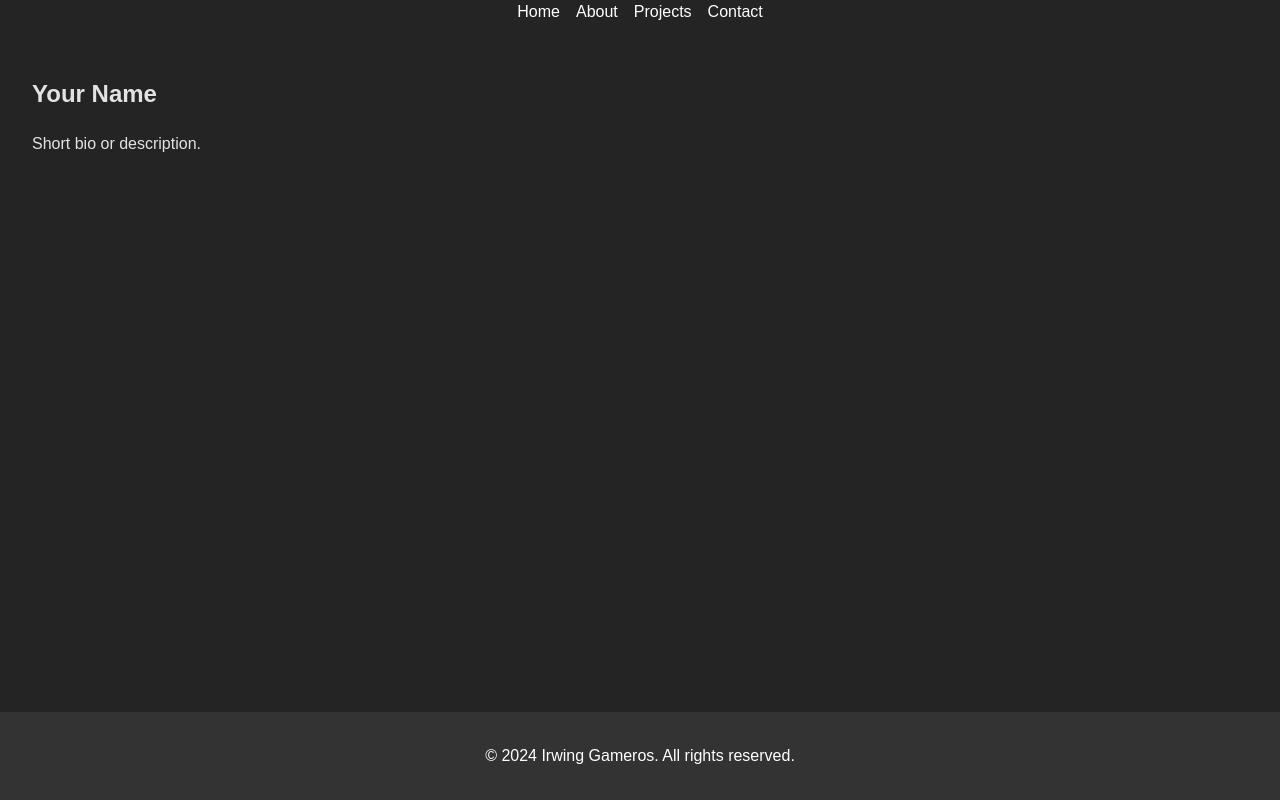
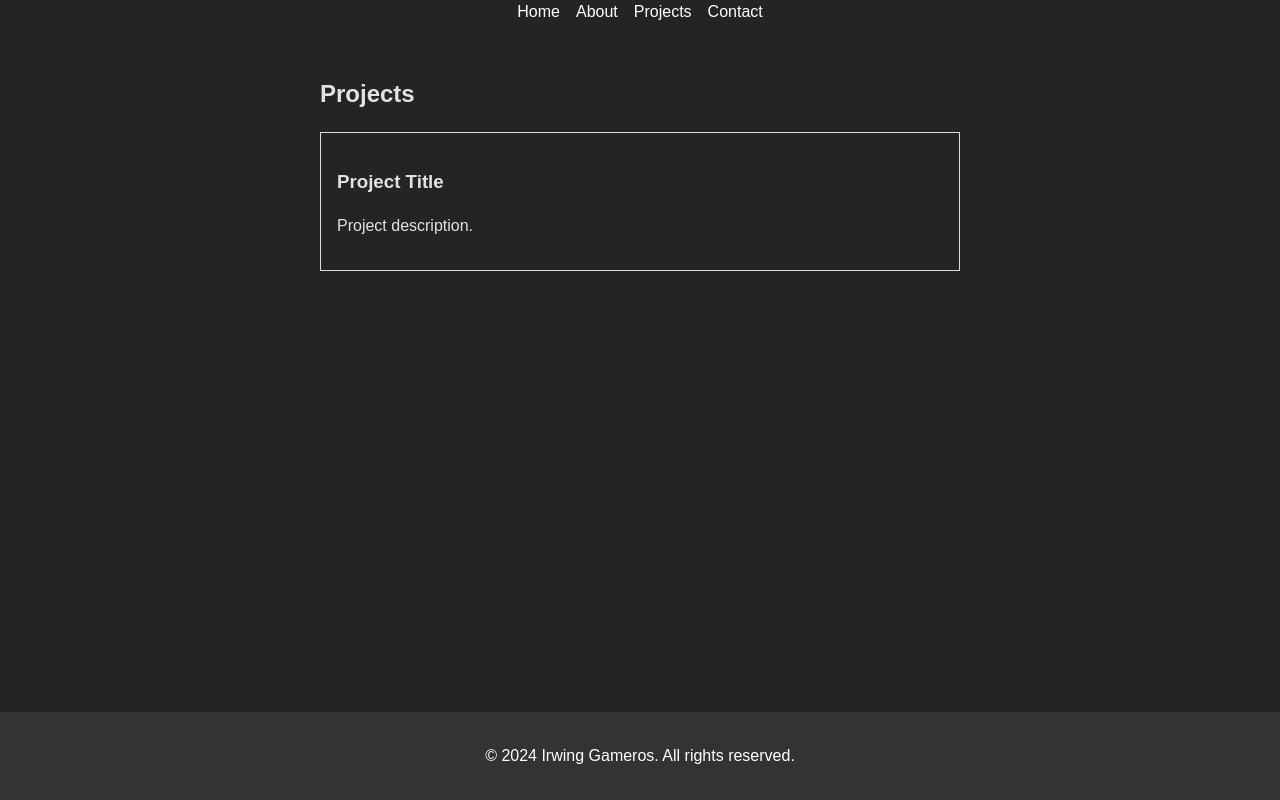
Before and after one commit to digibite/digibite.github.io, a React (Vite) app: page /projects in a window 1280 px wide. Built offline with nearby package versions, Linux system fonts and the light colour scheme.

Commit message:
Add CSS modules

```diff
--- a/src/App.jsx
+++ b/src/App.jsx
@@ -2,9 +2,9 @@ import React from "react";
 import { BrowserRouter as Router, Route, Routes } from "react-router-dom";
 import Navbar from "./components/Navbar";
 import Home from "./pages/Home";
-import About from "./pages/About";
-import Projects from "./pages/Projects";
-import Contact from "./pages/Contact";
+import About from "./pages/About/About";
+import Projects from "./pages/Projects/Projects";
+import Contact from "./pages/Contact/Contact";
 import "./index.css";
 
 function App() {
--- a/src/pages/About.jsx
+++ b/src/pages/About/About.jsx
@@ -1,8 +1,9 @@
 import React from "react";
+import styles from "./About.module.css";
 
 const About = () => {
   return (
-    <section id="about">
+    <section id="about" className={styles.about}>
       <h1>About Me</h1>
       <p>
         Hi, I&apos;m Irwing, a passionate software engineer with five years of
--- /dev/null
+++ b/src/pages/About/About.module.css
@@ -0,0 +1,4 @@
+.about {
+  width: 80vh;
+  margin: 0 auto;
+}
--- a/src/pages/Contact.jsx
+++ b/src/pages/Contact/Contact.jsx
@@ -1,5 +1,6 @@
 import React, { useState } from "react";
 import emailjs from "emailjs-com";
+import styles from "./Contact.module.css";
 
 const Contact = () => {
   const [formData, setFormData] = useState({
@@ -42,7 +43,7 @@ const Contact = () => {
   };
 
   return (
-    <section id="contact">
+    <section id="contact" className={styles.contact}>
       <h2>Contact</h2>
       <form onSubmit={handleSubmit}>
         <label htmlFor="name">Name</label>
--- /dev/null
+++ b/src/pages/Contact/Contact.module.css
@@ -0,0 +1,4 @@
+.contact {
+  width: 80vh;
+  margin: 0 auto;
+}
--- a/src/pages/Projects.jsx
+++ /dev/null
@@ -1,12 +0,0 @@
-import React from "react";
-
-const About = () => {
-  return (
-    <section id="about">
-      <h1>Your Name</h1>
-      <p>Short bio or description.</p>
-    </section>
-  );
-};
-
-export default About;
--- /dev/null
+++ b/src/pages/Projects/Projects.jsx
@@ -0,0 +1,17 @@
+import React from "react";
+import styles from "./Projects.module.css";
+
+const Projects = () => {
+  return (
+    <section id="projects" className={styles.projects}>
+      <h2>Projects</h2>
+      <div className="project">
+        <h3>Project Title</h3>
+        <p>Project description.</p>
+      </div>
+      {/* Add more projects as needed */}
+    </section>
+  );
+};
+
+export default Projects;
--- /dev/null
+++ b/src/pages/Projects/Projects.module.css
@@ -0,0 +1,4 @@
+.projects {
+  width: 80vh;
+  margin: 0 auto;
+}
```
